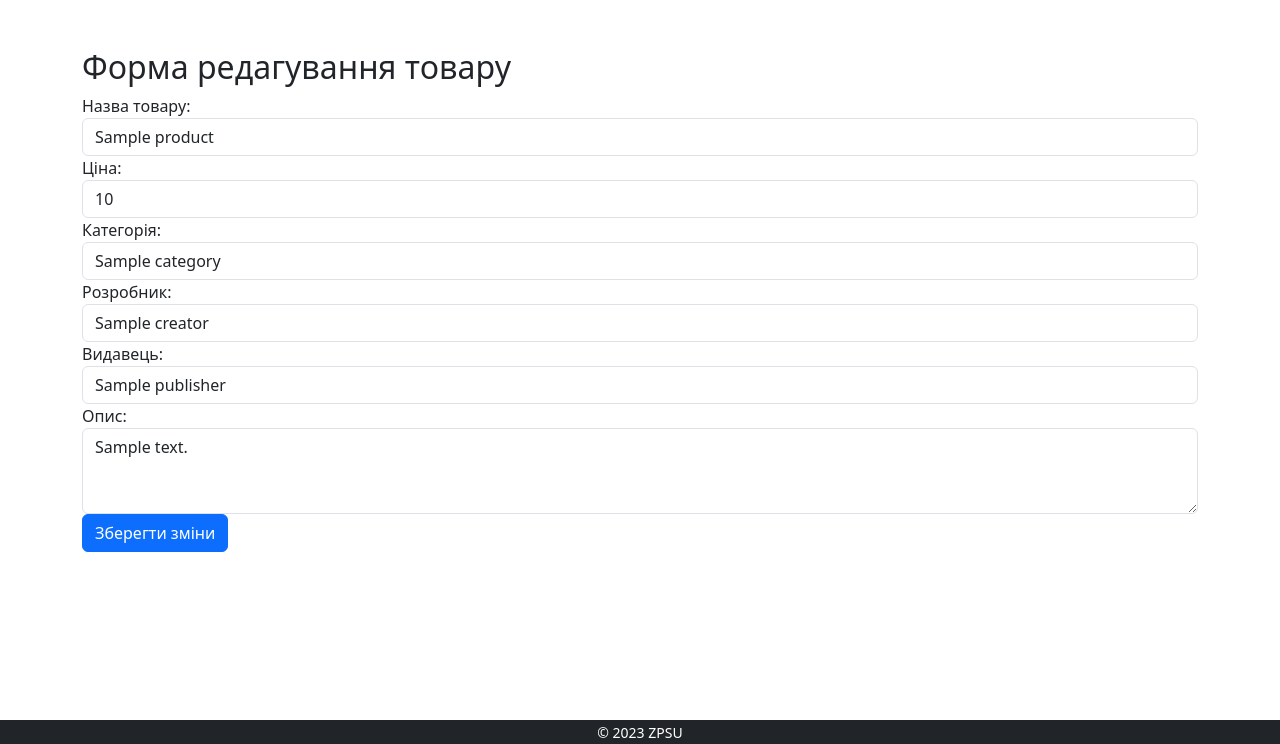
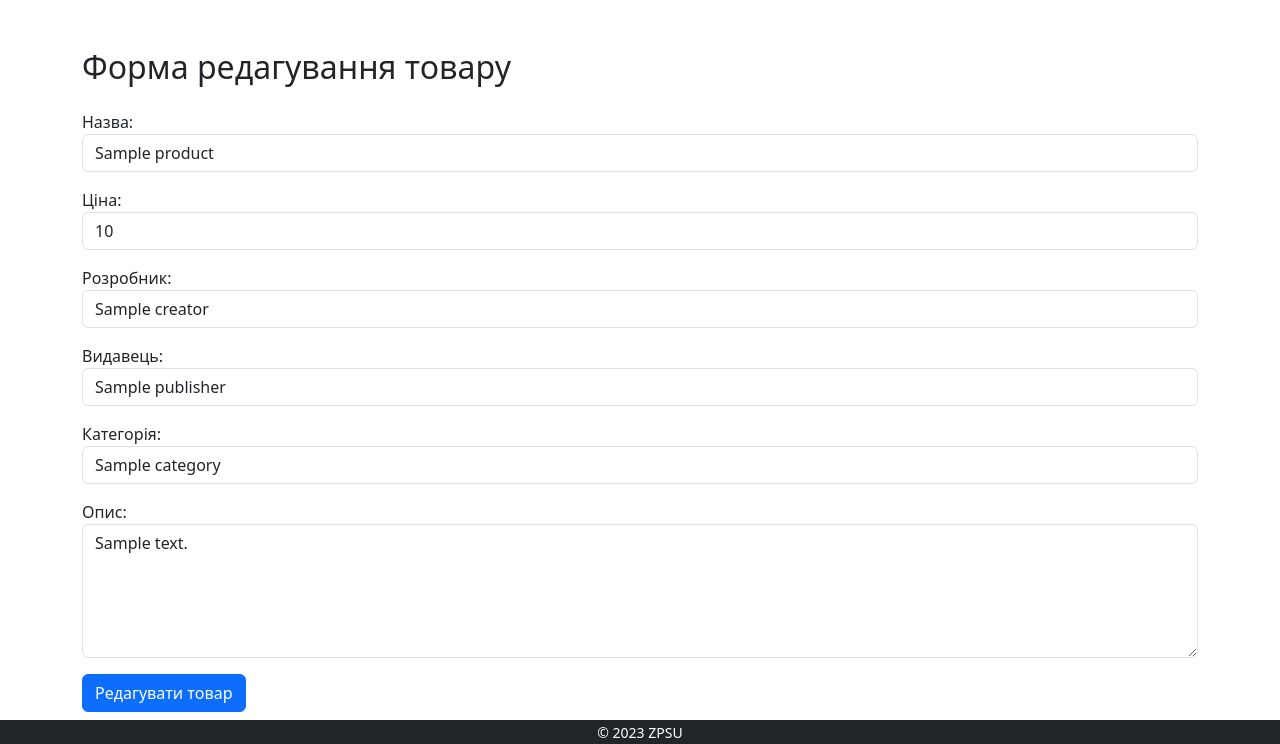
Before and after one commit to Slava-ZPSU/kursachPishowNahuy, a PHP site: template app/views/admin/edit.php in a window 1280 px wide. Shown: the part 56-800 px from the top of the page. Run offline with PHP 8.4, Linux system fonts and the light colour scheme; the template is opened without the code that fills it: most values are stand-ins (such as "Sample title", 1, 10 or a date in 2020).

Commit message:
Реалізоване редагування товарів через адмінку

```diff
--- a/app/views/admin/edit.php
+++ b/app/views/admin/edit.php
@@ -1,33 +1,46 @@
 <div class="content-wrapper">
     <div class="container-fluid">
         <div class="container mt-5">
-            <h2>Форма редагування товару</h2>
-            <form>
+            <h2 class="mb-4">Форма редагування товару</h2>
+            <form action="/admin/edit/<?php echo $product['id']?>" method="post">
                 <div class="form-group">
-                    <label for="productName">Назва товару:</label>
-                    <input type="text" class="form-control" id="productName" value="<?php echo $product['name']; ?>" >
+                    <label for="name">Назва:</label>
+                    <input type="text" class="form-control" id="name" name="name" required value="<?php echo $product['name']?>">
+                    <p class="help-block"></p>
                 </div>
+
                 <div class="form-group">
-                    <label for="productPrice">Ціна:</label>
-                    <input type="text" class="form-control" id="productPrice" value="<?php echo $product['price']; ?>">
+                    <label for="price">Ціна:</label>
+                    <input type="number" class="form-control" id="price" name="price" required value="<?php echo $product['price']?>">
+                    <p class="help-block"></p>
                 </div>
+
                 <div class="form-group">
-                    <label for="productCategory">Категорія:</label>
-                    <input type="text" class="form-control" id="productCategory" value="<?php echo $product['category']; ?>">
+                    <label for="creator">Розробник:</label>
+                    <input type="text" class="form-control" id="creator" name="creator" required value="<?php echo $product['creator']?>">
+                    <p class="help-block"></p>
                 </div>
+
                 <div class="form-group">
-                    <label for="productDeveloper">Розробник:</label>
-                    <input type="text" class="form-control" id="productDeveloper" value="<?php echo $product['creator']; ?>">
+                    <label for="publisher">Видавець:</label>
+                    <input type="text" class="form-control" id="publisher" name="publisher" required value="<?php echo $product['publisher']?>">
+                    <p class="help-block"></p>
                 </div>
+
                 <div class="form-group">
-                    <label for="productPublisher">Видавець:</label>
-                    <input type="text" class="form-control" id="productPublisher" value="<?php echo $product['publisher']; ?>">
+                    <label for="category">Категорія:</label>
+                    <input type="text" class="form-control" id="category" name="category" required value="<?php echo $product['category']?>">
+                    <p class="help-block"></p>
                 </div>
+
                 <div class="form-group">
-                    <label for="productDescription">Опис:</label>
-                    <textarea class="form-control" id="productDescription" rows="3"><?php echo $product['description']; ?></textarea>
+                    <label for="description">Опис:</label>
+                    <textarea class="form-control" id="description" name="description" rows="5" required><?php echo $product['description']?></textarea>
+                    <p class="help-block"></p>
                 </div>
-                <button type="submit" class="btn btn-primary">Зберегти зміни</button>
+
+                <button type="submit" class="btn btn-primary">Редагувати товар</button>
+                <p class="help-block"></p>
             </form>
         </div>
     </div>
```
Also changed, not shown: app/controllers/AdminController.php (+9 -0 lines), app/models/Admin.php (+14 -0 lines).
